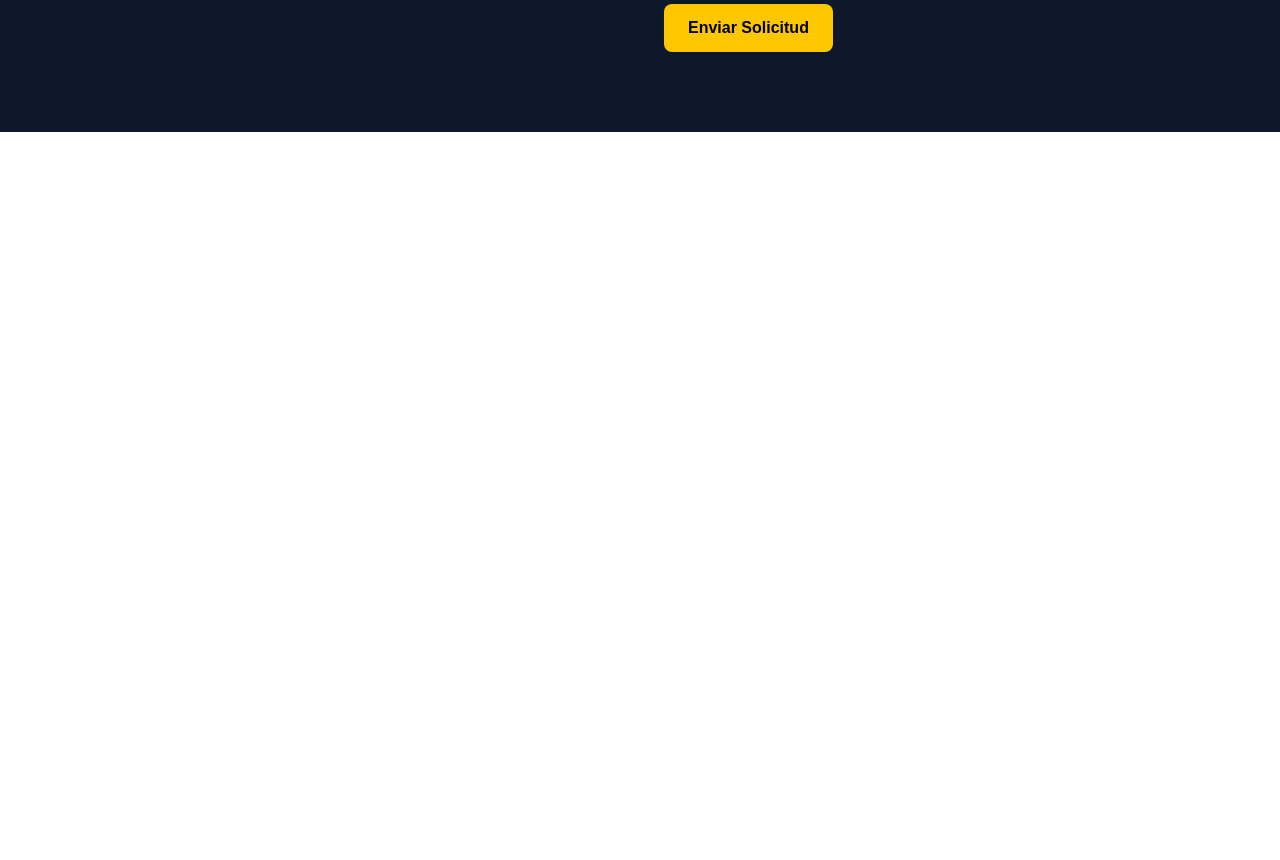
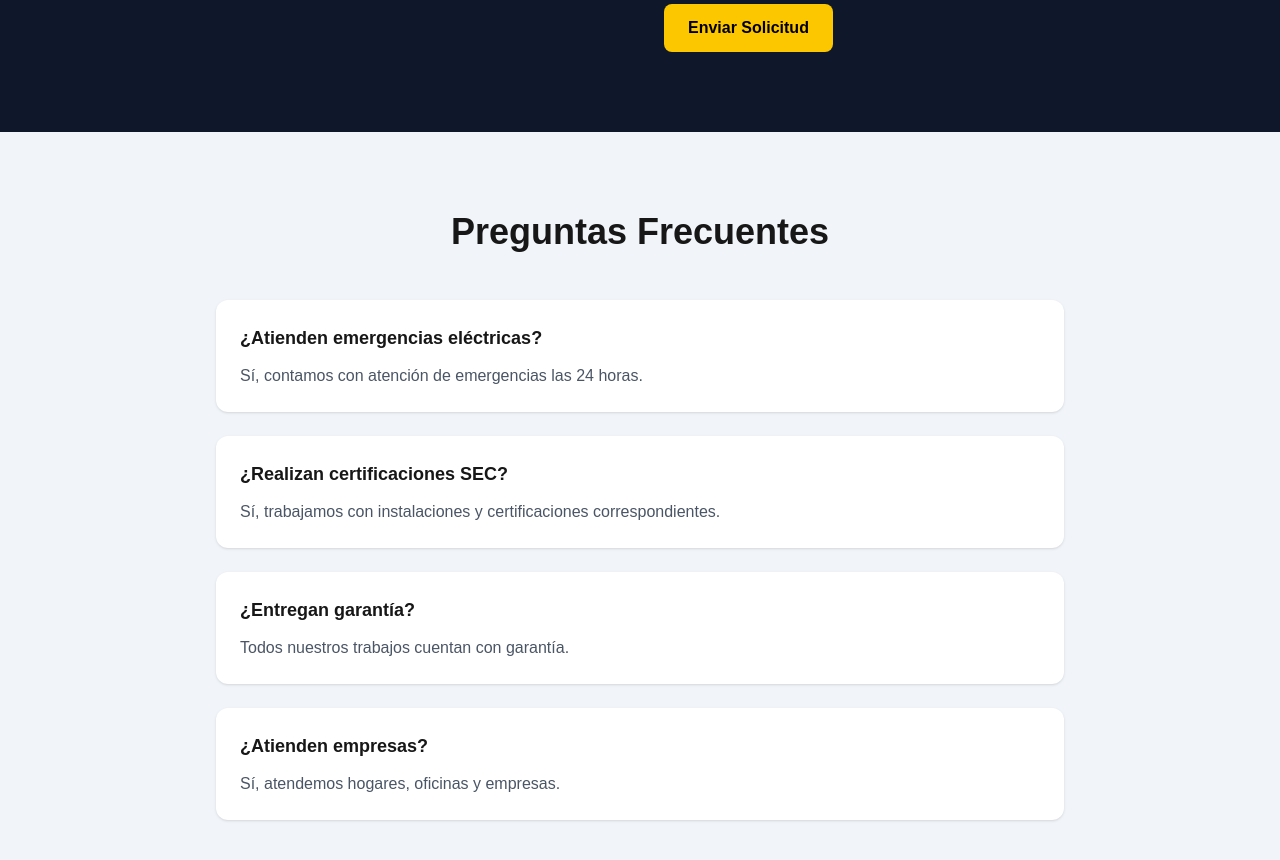
Before and after one commit to beastroza-art/landing-electricista, a Next.js app: page / in a window 1280 px wide. Shown: the part 2580-3440 px from the top of the page. Before the commit the page ends 2712 px from the top, so only its background shows below. Built offline with nearby package versions, Linux system fonts and the light colour scheme.

Commit message:
feat: add faq section

```diff
--- a/app/page.tsx
+++ b/app/page.tsx
@@ -4,6 +4,7 @@ import Services from "@/components/Services";
 import WhyChooseUs from "@/components/WhyChooseUs";
 import Testimonials from "@/components/Testimonials";
 import Contact from "@/components/Contact";
+import Faq from "@/components/Faq";
 
 export default function Home() {
   return (
@@ -14,6 +15,7 @@ export default function Home() {
       <WhyChooseUs />
       <Testimonials />
       <Contact />
+      <Faq />
     </main>
   );
 }
--- /dev/null
+++ b/components/Faq.tsx
@@ -0,0 +1,30 @@
+import { faq } from "@/data/faq";
+
+export default function Faq() {
+  return (
+    <section className="py-20 bg-slate-100">
+      <div className="max-w-4xl mx-auto px-6">
+        <h2 className="text-4xl font-bold text-center mb-12">
+          Preguntas Frecuentes
+        </h2>
+
+        <div className="space-y-6">
+          {faq.map((item) => (
+            <div
+              key={item.question}
+              className="bg-white p-6 rounded-xl shadow"
+            >
+              <h3 className="font-bold text-lg">
+                {item.question}
+              </h3>
+
+              <p className="mt-3 text-gray-600">
+                {item.answer}
+              </p>
+            </div>
+          ))}
+        </div>
+      </div>
+    </section>
+  );
+}
--- /dev/null
+++ b/data/faq.ts
@@ -0,0 +1,18 @@
+export const faq = [
+  {
+    question: "¿Atienden emergencias eléctricas?",
+    answer: "Sí, contamos con atención de emergencias las 24 horas."
+  },
+  {
+    question: "¿Realizan certificaciones SEC?",
+    answer: "Sí, trabajamos con instalaciones y certificaciones correspondientes."
+  },
+  {
+    question: "¿Entregan garantía?",
+    answer: "Todos nuestros trabajos cuentan con garantía."
+  },
+  {
+    question: "¿Atienden empresas?",
+    answer: "Sí, atendemos hogares, oficinas y empresas."
+  }
+];
```
